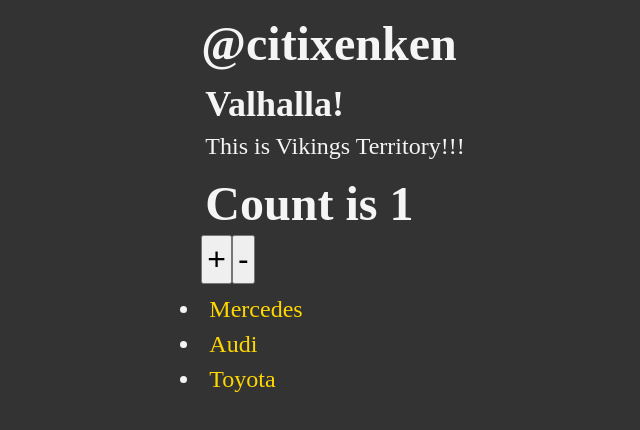
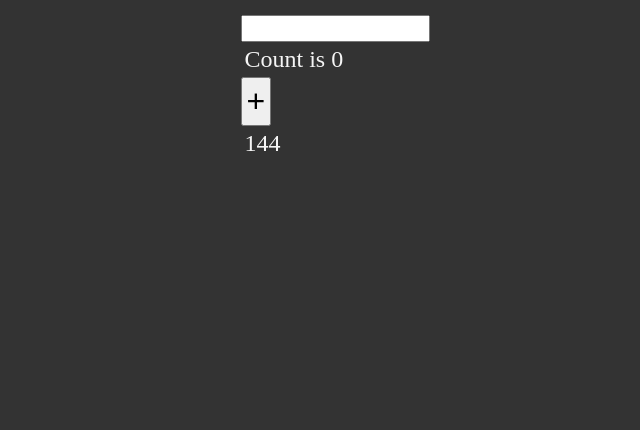
Before and after one commit to citixenken/list-ts-react-project, a React (Vite) app: page / in a window 1280 px wide. Shown: the top 430 px of the page, without its empty margins (305-945 px from the left). Built offline with nearby package versions, Linux system fonts and the light colour scheme.

Commit message:
features: react hooks

```diff
--- a/src/App.tsx
+++ b/src/App.tsx
@@ -1,18 +1,48 @@
-import Heading from "./components/Heading";
-import Section from "./components/Section";
-import Counter from "./components/Counter";
-import List from "./components/List";
+import { useState, useEffect, useCallback, useMemo, useRef } from "react";
 
+interface User {
+  id: number;
+  username: string;
+}
 function App() {
+  const [count, setCount] = useState(0);
+  const [users, setUsers] = useState<User[] | null>(null);
+
+  // useRef
+  const inputRef = useRef<HTMLInputElement>(null);
+  console.log("Current value", inputRef?.current);
+  console.log("Current value", inputRef?.current?.value);
+
+  useEffect(() => {
+    console.log("mounting");
+    console.log("Users: ", users);
+
+    return () => console.log("unmounting");
+  }, [users]);
+
+  // useCallback => memoize a function
+  const addThree = useCallback(() => {
+    setCount((prev) => prev + 3);
+  }, []);
+
+  // useMemo => memoize a value
+  type fibFn = (n: number) => number;
+
+  const fib: fibFn = (n) => {
+    if (n < 2) return n;
+    return fib(n - 1) + fib(n - 2);
+  };
+
+  const myNum: number = 12;
+
+  const fibResult = useMemo(() => fib(myNum), [myNum]);
+
   return (
     <>
-      <Heading title="@citixenken" />
-      <Section>This is Vikings Territory!!!</Section>
-      <Counter />
-      <List
-        items={["Mercedes", "Audi", "Toyota"]}
-        render={(item: string) => <span className="gold">{item}</span>}
-      />
+      <input type="text" ref={inputRef} />
+      <p>Count is {count}</p>
+      <button onClick={addThree}>+</button>
+      <p>{fibResult}</p>
     </>
   );
 }
--- a/src/components/Counter.tsx
+++ /dev/null
@@ -1,27 +0,0 @@
-import { useState } from "react";
-
-const Counter = () => {
-  const [count, setCount] = useState(1);
-
-  return (
-    <div>
-      <h1>Count is {count}</h1>
-      <button
-        onClick={() => {
-          setCount((prev) => prev + 1);
-        }}
-      >
-        +
-      </button>
-      <button
-        onClick={() => {
-          setCount((prev) => prev - 1);
-        }}
-      >
-        -
-      </button>
-    </div>
-  );
-};
-
-export default Counter;
--- a/src/components/Heading.tsx
+++ /dev/null
@@ -1,9 +0,0 @@
-import { ReactElement } from "react";
-
-type HeadingProps = { title: string };
-
-const Heading = ({ title }: HeadingProps): ReactElement => {
-  return <h1>{title}</h1>;
-};
-
-export default Heading;
--- a/src/components/List.tsx
+++ /dev/null
@@ -1,19 +0,0 @@
-import { ReactNode } from "react";
-
-interface ListProps<T> {
-  items: T[];
-  render: (item: T) => ReactNode;
-}
-
-// const List = <T extends {}>({ items, render }: ListProps<T>) => {
-const List = <T,>({ items, render }: ListProps<T>) => {
-  return (
-    <ul>
-      {items.map((item, idx) => (
-        <li key={idx}>{render(item)}</li>
-      ))}
-    </ul>
-  );
-};
-
-export default List;
--- a/src/components/Section.tsx
+++ /dev/null
@@ -1,14 +0,0 @@
-import { ReactNode } from "react";
-
-type SectionProps = { title?: string; children: ReactNode };
-
-const Section = ({ children, title = "Valhalla!" }: SectionProps) => {
-  return (
-    <section>
-      <h2>{title}</h2>
-      <p>{children}</p>
-    </section>
-  );
-};
-
-export default Section;
```
Also changed, not shown: src/main.tsx (+7 -7 lines).
